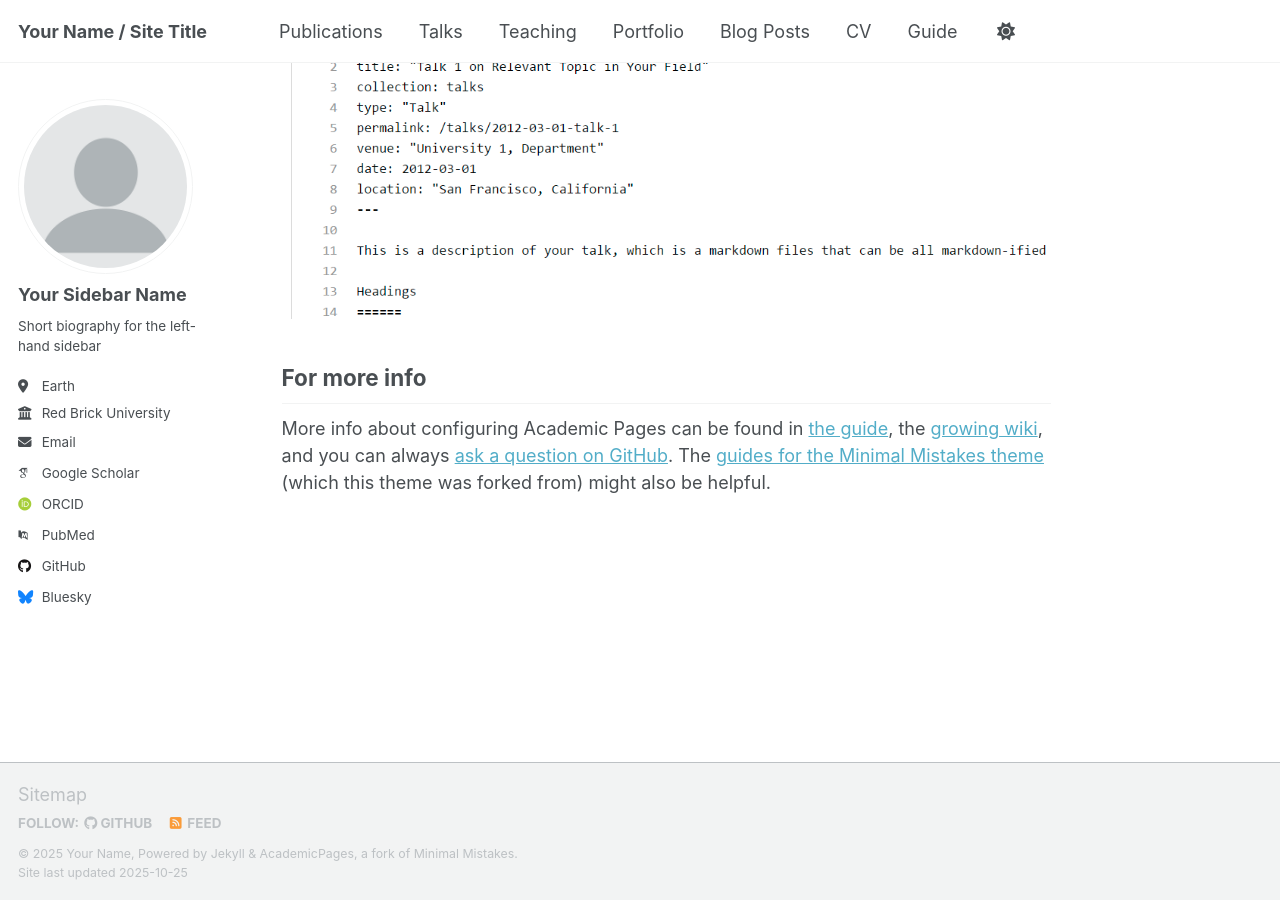
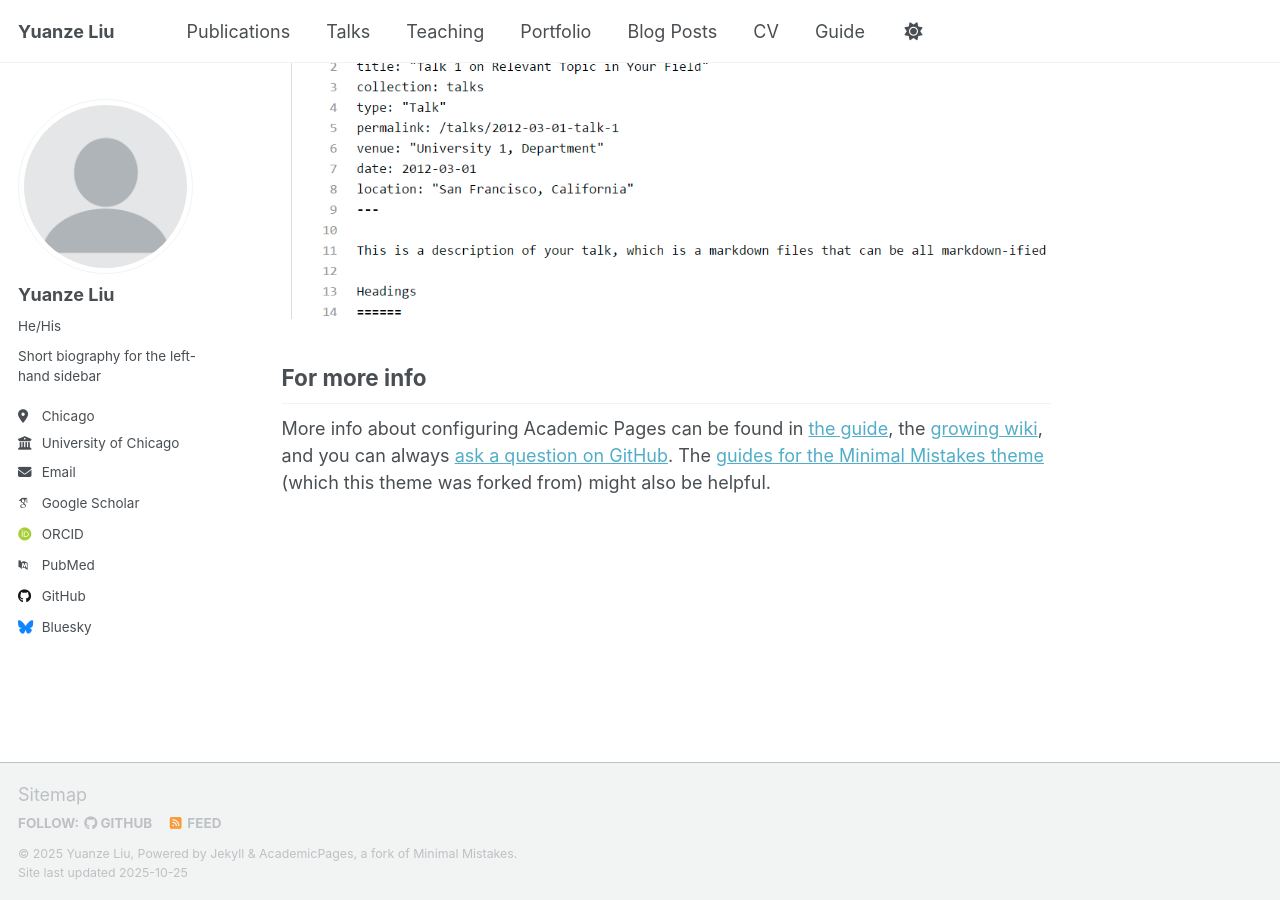
Before and after one commit to YooWonTaek/yuanzeliu, a Jekyll site: the page built from _pages/about.md, in a window 1280 px wide and 900 px high, scrolled down 2880 px. Built offline with Jekyll 4.4.1, drawn with Linux system fonts in a browser that asks for light colours; some web fonts are replaced; a script that is not in the unit is left out.

Commit message:
Update site configuration with personal details

```diff
--- a/_config.yml
+++ b/_config.yml
@@ -9,14 +9,14 @@
 # Basic Site Settings
 locale                   : "en-US"
 site_theme               : "default" # Currently available options are "default", "air"
-title                    : "Your Name / Site Title"
+title                    : "Yuanze Liu"
 title_separator          : "-"
-name                     : &name "Your Name"
-description              : &description "Your Name's academic portfolio"   # Update this with a general description of your site, this is the default if not overridden by a page
-url                      : https://academicpages.github.io # The base hostname & protocol for your site e.g. "https://[your GitHub username].github.io",
+name                     : &name "Yuanze Liu"
+description              : &description "Yuanze Liu's academic portfolio"   # Update this with a general description of your site, this is the default if not overridden by a page
+url                      : https://yuanzeliu.github.io # The base hostname & protocol for your site e.g. "https://[your GitHub username].github.io",
                                                            # or if you already have some other page hosted on Github then use "https://[your GitHub username].github.io/[Your Repo Name]"
 baseurl                  : "" # the subpath of your site, e.g. "/blog"
-repository               : "academicpages/academicpages.github.io"
+repository               : "YooWonTaek/yuanzeliu.github.io"
 
 # Site Author - The following control what appear as part of the author content on the side bar.
 #               If a field is blank the icon and link will not appear, otherwise it will be shown.
@@ -24,11 +24,11 @@ repository               : "academicpages/academicpages.github.io"
 author:
   # Biographic information
   avatar           : "profile.png"
-  name             : "Your Sidebar Name"
-  pronouns         : # example: "she/her"
+  name             : "Yuanze Liu"
+  pronouns         : "He/His"# example: "she/her"
   bio              : "Short biography for the left-hand sidebar"
-  location         : "Earth"
-  employer         : "Red Brick University"
+  location         : "Chicago"
+  employer         : "University of Chicago"
   uri              : # URL
   email            : "none@example.org"
 
```
